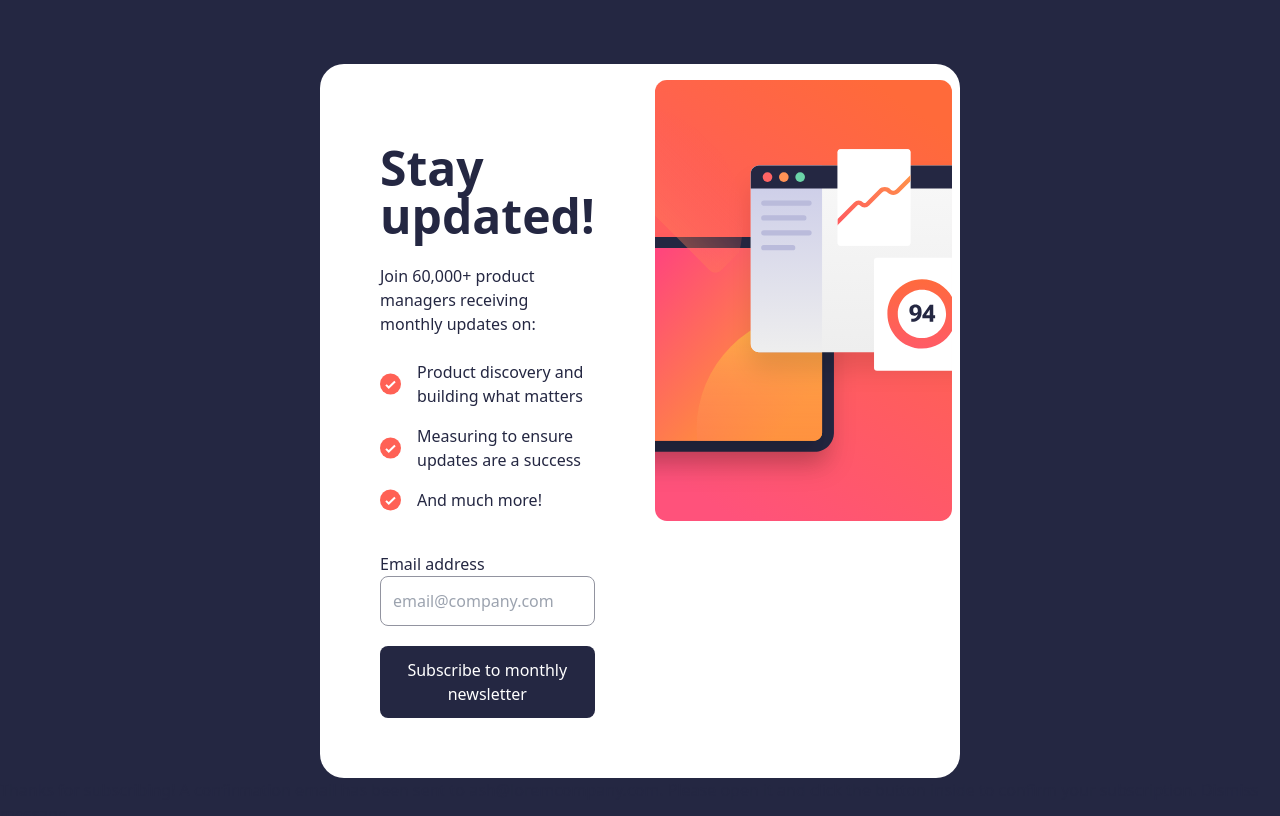
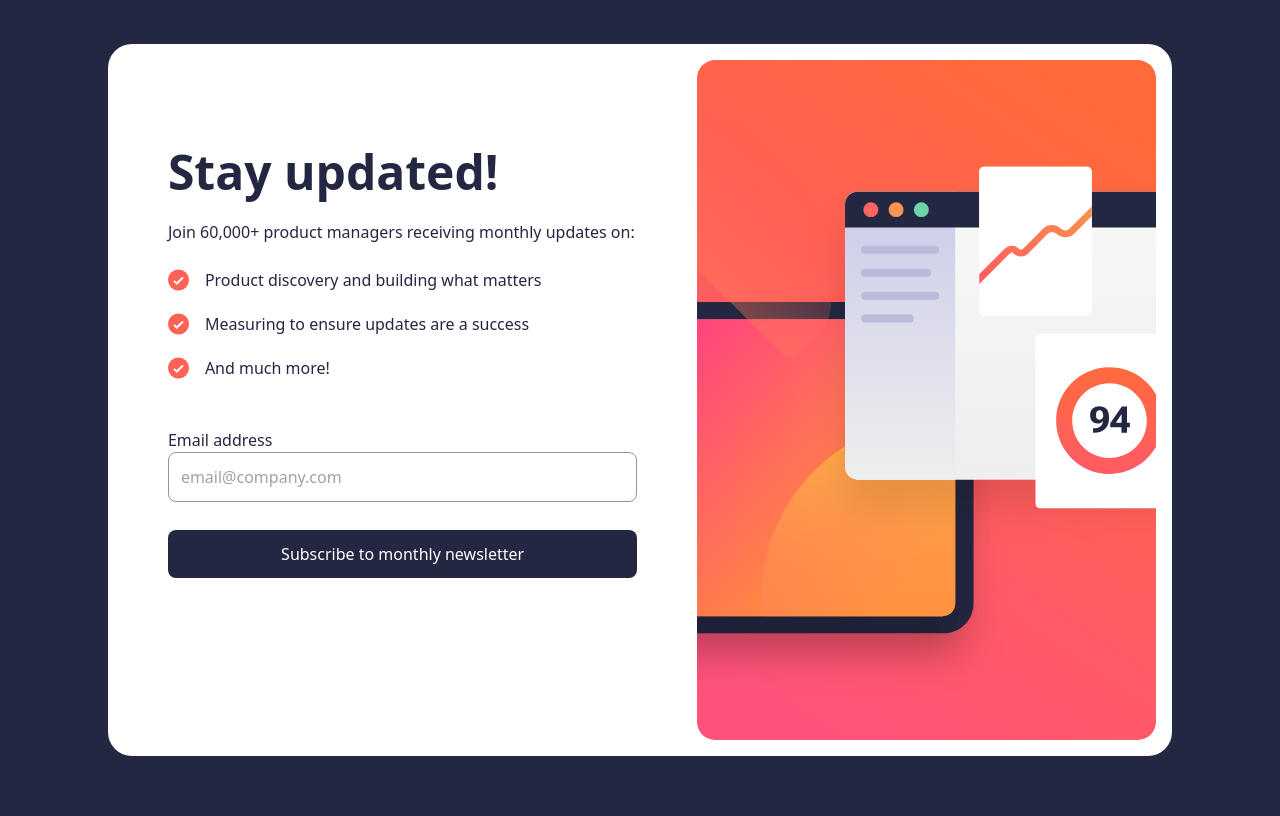
Before and after one commit to pipe-justpipe/newsletter, a website: page index.html in a window 1280 px wide. Drawn offline with Linux system fonts and the light colour scheme.

Commit message:
style commit

```diff
--- a/index.html
+++ b/index.html
@@ -6,17 +6,18 @@
     <title>Pipe's Newsletter</title>
     <link rel="stylesheet" href="dist/output.css"/>
 </head>
-<body class="bg-darkgrey P">
+<body class="bg-white sm:bg-darkgrey P">
     <!-- Sign-up form start -->
-    <div class=" bg-whitee rounded-3xl  flex gap-4 p-4 pr-2  w-2/4 ml-auto mr-auto mt-16 ">
-      <div class="w-2/4 p-11 pt-16" >
-            <h1 class="text-5xl font-bold">Stay updated!</h1>
+  <div class="flex justify-center items-center h-screen">
+    <div class=" bg-whitee sm:rounded-3xl flex flex-col sm:flex-row gap-4 p-0 sm:p-4 h-screen sm:h-auto w-full sm:w-auto">
+      <div class="w-full sm:w-2/4 md:w-auto p-11 pt-16 order-last sm:order-first" >
+        <h1 class="text-5xl font-bold mt-6">Stay updated!</h1>
         <p class="pt-6 pb-6">Join 60,000+ product managers receiving monthly updates on:</p>
-            <div class="flex flex-row gap-4 mb-4">
+        <div class="flex flex-row gap-4 mb-5">
             <img src="dist/icon-list.svg" alt="icon for list"/>
             <p>Product discovery and building what matters</p>
         </div>
-            <div class="flex flex-row gap-4 mb-4">
+        <div class="flex flex-row gap-4 mb-5">
             <img src="dist/icon-list.svg" alt="icon for list"/>
             <p>Measuring to ensure updates are a success</p>
         </div>
@@ -24,31 +25,37 @@
             <img src="dist/icon-list.svg" alt="icon for list"/>
             <p>And much more!</p>
         </div>
-            <p class="pt-10">Email address</p>
+        <p class="pt-12">Email address</p>
         <input class="rounded-lg w-full p-3 border border-solid border-myGrey" type="email"  placeholder="email@company.com"/>
-            <button type="button" class="bg-darkgrey text-whitee p-3 w-full rounded-lg mt-5">Subscribe to monthly newsletter</button>
+        <button type="button" class="rounded-lg w-full p-3 bg-darkgrey text-whitee mt-7">Subscribe to monthly newsletter</button>
       </div>
-      <div>
-            <img src="dist/illustration-sign-up-desktop.svg" class="w-full">
+      <div class="w-full sm:w-2/4">
+        <img class="hidden w-full sm:block" src="dist/illustration-sign-up-desktop.svg " alt="illustration-sign-up-desktop"/>
+        <img class="block w-full sm:hidden sm:w-0" src="dist/illustration-sign-up-mobile.svg" alt="illustration for mobile"/>
+      </div>
+    </div>
+    <!-- Sign-up form end -->
+    <!-- Success message start -->
+    <div class="w-full hide bg-white p-6 h-screen sm:bg-white sm:w-1/5 sm:p-10 sm:rounded-3xl sm:h-80" >
+      <img src="dist/icon-list.svg" alt="icon for list" class="w-16 sm:w-10 pt-20 sm:pt-0"/>
+      <h1 class="text-5xl font-bold pt-10 sm:pt-4">Thanks for subscribing!</h1>
+      <p class="pt-6 pb-96 sm:pt-6 sm:pb-6"> A confirmation email has been sent to <span class="font-bold">ash@loremcompany.com.</span>
+        Please open it and click the button inside to confirm your subscription.</p>
+      <button class="bg-darkgrey text-white w-full py-3 px-6 rounded-lg ">Dismiss message</button>
     </div>
   </div>
 
-  <!-- Sign-up form end -->
 
-  <!-- Success message start -->
 
-  Thanks for subscribing!
 
-  A confirmation email has been sent to ash@loremcompany.com.
-  Please open it and click the button inside to confirm your subscription.
 
-  Dismiss message
+
 
   <!-- Success message end -->
-
+<!--
   <div class="attribution">
     Challenge by <a href="https://www.frontendmentor.io?ref=challenge" target="_blank">Frontend Mentor</a>.
     Coded by <a href="#"></a>.
-  </div>
+  </div> -->
 </body>
 </html>
--- a/src/input.css
+++ b/src/input.css
@@ -19,3 +19,9 @@
 .White{
     color: hsl(0, 0%, 100%);
 }
+.block{
+    display: block;
+}
+.hide{
+    display: none;
+}
--- a/tailwind.config.js
+++ b/tailwind.config.js
@@ -2,12 +2,17 @@
 module.exports = {
   content: ["./*.{html,js}"],
   theme: {
+
     extend: {
       colors:{
         darkgrey:"hsl(234, 29%, 20%)",
         whitee:"hsl(0, 0%, 100%)",
         myGrey: "hsl(231, 7%, 60%)"
-      }
+      },
+      height: {
+        '80':'45%',
+        '100':'50%'
+      },
     },
   },
   plugins: [],
```
Also changed, not shown: dist/output.css. Lines whose indentation alone changed are shown as unchanged.
